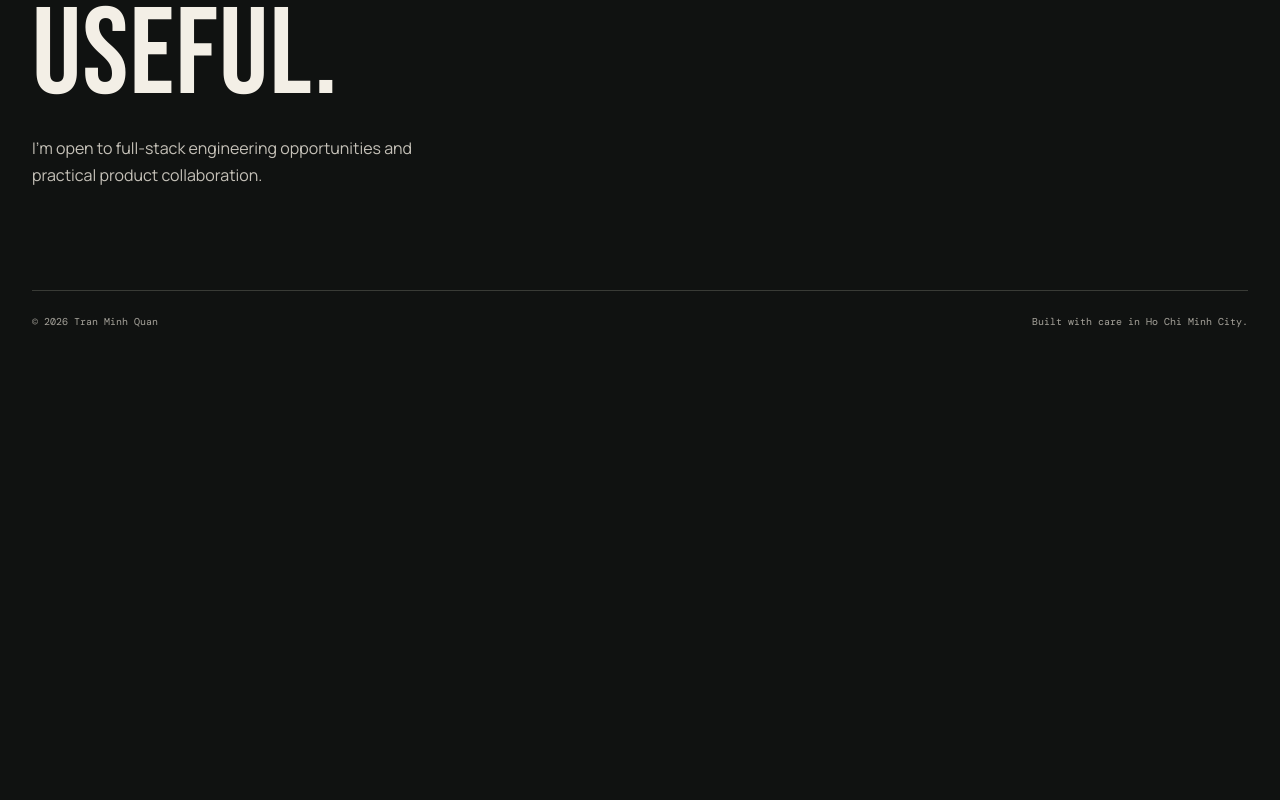
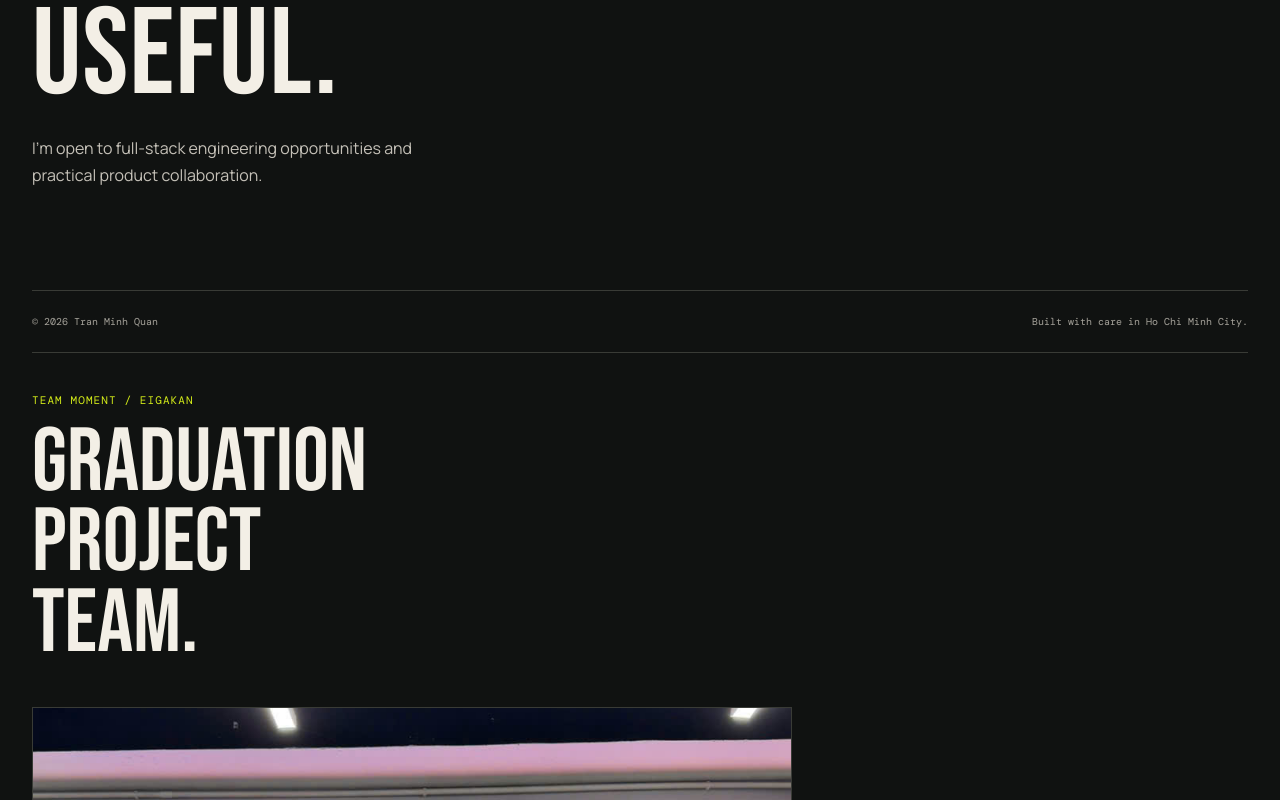
Before and after one commit to micharel09/quan-portfolio, a Next.js app: page /projects/eigakan-movie-sharing-platform in a window 1280 px wide. Shown: the part 2000-2800 px from the top of the page. Before the commit the page ends 2352 px from the top, so only its background shows below. Built offline with nearby package versions, Linux system fonts and the light colour scheme.

Commit message:
Add ITD and Eigakan project galleries

```diff
--- a/src/app/globals.css
+++ b/src/app/globals.css
@@ -88,21 +88,23 @@ html, body { background: var(--paper); color: var(--ink); }
 }
 .project-media.fcr span:nth-child(3) { background-image: url("/assets/fpt-telecom.jpg"); }
 .project-media.itd span:nth-child(3) { background-image: url("/assets/itd-solutions.jpg"); }
-.fpt-team-gallery { padding: 0 0 110px; background: var(--ink); color: var(--paper); }
-.fpt-team-gallery-inner { width: min(100% - 64px, 1400px); margin: 0 auto; padding-top: 40px; border-top: 1px solid var(--line); }
-.fpt-team-gallery p { margin: 0 0 16px; color: var(--acid); font: 11px var(--font-mono); letter-spacing: .1em; }
-.fpt-team-gallery h2 { max-width: 7ch; margin: 0 0 42px; font: clamp(3.5rem, 7vw, 7rem)/.9 var(--font-display); text-transform: uppercase; }
-.fpt-team-photo-grid { display: grid; grid-template-columns: 1.15fr .85fr; gap: 18px; }
-.fpt-team-photo-grid figure { margin: 0; overflow: hidden; border: 1px solid var(--line); background: #171917; }
-.fpt-team-photo-grid figure:first-child { grid-row: span 2; }
-.fpt-team-photo-grid img { display: block; width: 100%; height: 100%; min-height: 250px; object-fit: cover; transition: transform .55s cubic-bezier(.16, 1, .3, 1); }
-.fpt-team-photo-grid figure:hover img { transform: scale(1.04); }
-@media (max-width: 700px) { .fpt-team-gallery-inner { width: min(100% - 32px, 1400px); }.fpt-team-photo-grid { grid-template-columns: 1fr; }.fpt-team-photo-grid figure:first-child { grid-row: auto; }.fpt-team-photo-grid img { min-height: 0; } }
+.team-gallery { padding: 0 0 110px; background: var(--ink); color: var(--paper); }
+.team-gallery-inner { width: min(100% - 64px, 1400px); margin: 0 auto; padding-top: 40px; border-top: 1px solid var(--line); }
+.team-gallery p { margin: 0 0 16px; color: var(--acid); font: 11px var(--font-mono); letter-spacing: .1em; }
+.team-gallery h2 { max-width: 7ch; margin: 0 0 42px; font: clamp(3.5rem, 7vw, 7rem)/.9 var(--font-display); text-transform: uppercase; }
+.team-photo-grid { display: grid; grid-template-columns: 1.15fr .85fr; gap: 18px; }
+.team-photo-grid figure { margin: 0; overflow: hidden; border: 1px solid var(--line); background: #171917; }
+.team-photo-grid-3 figure:first-child { grid-row: span 2; }
+.team-photo-grid img { display: block; width: 100%; height: 100%; min-height: 250px; object-fit: cover; transition: transform .55s cubic-bezier(.16, 1, .3, 1); }
+.team-photo-grid figure:hover img { transform: scale(1.04); }
+.team-photo-grid-1 { grid-template-columns: minmax(0, 760px); }
+.team-photo-grid-1 img { max-height: 680px; object-position: center; }
+@media (max-width: 700px) { .team-gallery-inner { width: min(100% - 32px, 1400px); }.team-photo-grid { grid-template-columns: 1fr; }.team-photo-grid-3 figure:first-child { grid-row: auto; }.team-photo-grid img { min-height: 0; } }
 .project-page .detail-hero { grid-template-columns: minmax(0, .9fr) minmax(290px, .55fr); align-items: end; }
 .project-page .detail-hero::after { align-self: stretch; display: flex; align-items: end; padding: 28px; border: 1px solid var(--line); background: linear-gradient(145deg, #191c18, #101211); color: var(--paper); font: 12px/1.75 var(--font-mono); letter-spacing: .04em; }
 .project-fcr-customer-request-system .detail-hero::after { content: "CASE FILE / 01 · FPT TELECOM · 2025 · FULL-STACK INTERNSHIP"; background-image: linear-gradient(0deg, rgba(16,18,17,.96) 0%, rgba(16,18,17,.2) 64%), url('/assets/fpt-telecom-team-02.jpg'); background-position: center; background-size: cover; }
-.project-vds-ai-cctv-weighbridge .detail-hero::after { content: "CASE FILE / 02 · ITD SOLUTIONS · 2026 · REAL-TIME SYSTEMS"; }
-.project-eigakan-movie-sharing-platform .detail-hero::after { content: "CASE FILE / 03 · FPT UNIVERSITY · 2025 · GRADUATION PROJECT"; }
+.project-vds-ai-cctv-weighbridge .detail-hero::after { content: "CASE FILE / 02 · ITD SOLUTIONS · 2026 · REAL-TIME SYSTEMS"; background-image: linear-gradient(0deg, rgba(16,18,17,.96) 0%, rgba(16,18,17,.18) 64%), url('/assets/itd-team.jpg'); background-position: center; background-size: cover; }
+.project-eigakan-movie-sharing-platform .detail-hero::after { content: "CASE FILE / 03 · FPT UNIVERSITY · 2025 · GRADUATION PROJECT"; background-image: linear-gradient(0deg, rgba(16,18,17,.96) 0%, rgba(16,18,17,.18) 64%), url('/assets/eigakan-team.jpg'); background-position: center; background-size: cover; }
 @media (max-width: 900px) { .project-page .detail-hero { grid-template-columns: 1fr; }.project-page .detail-hero::after { min-height: 220px; } }
 .project-media { display: none; }
 .project-row { grid-template-columns: 105px minmax(0, 1fr) 38px; min-height: 220px; }
--- a/src/app/projects/[slug]/page.tsx
+++ b/src/app/projects/[slug]/page.tsx
@@ -3,21 +3,48 @@ import { PortfolioSite } from "@/components/portfolio-site";
 
 export default async function ProjectPage({ params }: { params: Promise<{ slug: string }> }) {
   const { slug } = await params;
-  const isFptTelecomProject = slug === "fcr-customer-request-system";
+  const galleryByProject = {
+    "fcr-customer-request-system": {
+      label: "TEAM MOMENTS / FPT TELECOM",
+      title: "Built with the team.",
+      photos: [
+        { src: "/assets/fpt-telecom-team-01.jpg", alt: "FPT Telecom team moment", width: 1200, height: 900 },
+        { src: "/assets/fpt-telecom-team-02.jpg", alt: "FPT Telecom team at the office", width: 1200, height: 1600 },
+        { src: "/assets/fpt-telecom-team-03.jpg", alt: "FPT Telecom team group photo", width: 1600, height: 1200 },
+      ],
+    },
+    "vds-ai-cctv-weighbridge": {
+      label: "TEAM MOMENT / ITD SOLUTIONS",
+      title: "Learning in the field.",
+      photos: [
+        { src: "/assets/itd-team.jpg", alt: "ITD Solutions team working together", width: 1200, height: 1600 },
+      ],
+    },
+    "eigakan-movie-sharing-platform": {
+      label: "TEAM MOMENT / EIGAKAN",
+      title: "Graduation project team.",
+      photos: [
+        { src: "/assets/eigakan-team.jpg", alt: "Eigakan graduation project team", width: 1200, height: 1600 },
+      ],
+    },
+  } as const;
+  const gallery = galleryByProject[slug as keyof typeof galleryByProject];
 
   return <div className={`project-page project-${slug}`}>
     <PortfolioSite page="project" slug={slug} />
-    {isFptTelecomProject && (
-      <section className="fpt-team-gallery">
-        <div className="fpt-team-gallery-inner">
+    {gallery && (
+      <section className="team-gallery">
+        <div className="team-gallery-inner">
           <div>
-            <p>TEAM MOMENTS / FPT TELECOM</p>
-            <h2>Built with the team.</h2>
+            <p>{gallery.label}</p>
+            <h2>{gallery.title}</h2>
           </div>
-          <div className="fpt-team-photo-grid">
-            <figure><Image src="/assets/fpt-telecom-team-01.jpg" alt="FPT Telecom team moment" width={1200} height={900} unoptimized /></figure>
-            <figure><Image src="/assets/fpt-telecom-team-02.jpg" alt="FPT Telecom team at the office" width={1200} height={1600} unoptimized /></figure>
-            <figure><Image src="/assets/fpt-telecom-team-03.jpg" alt="FPT Telecom team group photo" width={1600} height={1200} unoptimized /></figure>
+          <div className={`team-photo-grid team-photo-grid-${gallery.photos.length}`}>
+            {gallery.photos.map((photo) => (
+              <figure key={photo.src}>
+                <Image src={photo.src} alt={photo.alt} width={photo.width} height={photo.height} unoptimized />
+              </figure>
+            ))}
           </div>
         </div>
       </section>
```
Also changed, not shown: public/assets/eigakan-team.jpg (added), public/assets/itd-team.jpg (added).
